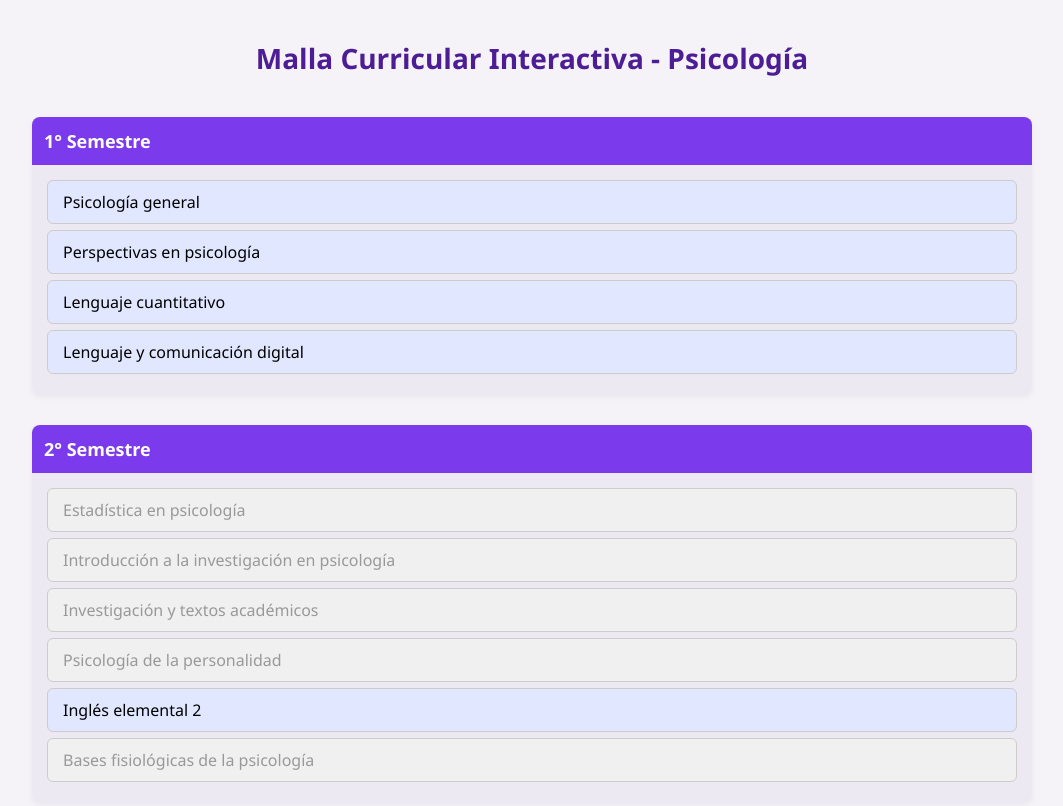
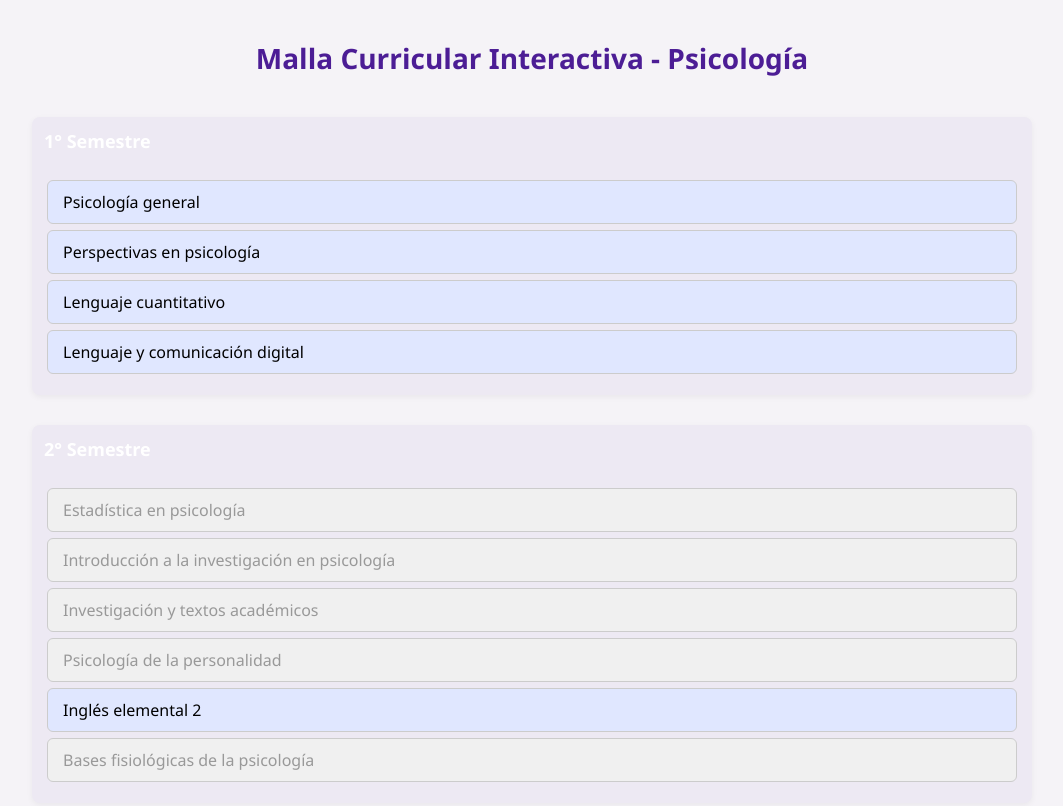
Before and after one commit to iBryanCevallos/malla-psicologia-udla3, a plain HTML site: page index.html in a window 1280 px wide. Shown: the top 806 px of the page, without its empty margins (108-1171 px from the left). Drawn offline with Linux system fonts and the light colour scheme.

Commit message:
style.css

```diff
--- a/style.css
+++ b/style.css
@@ -22,7 +22,7 @@ h1 {
 }
 
 .semestre h2 {
-  background: #7c3aed; /* morado fuerte */
+  background: #77c3aed; /* morado fuerte */
   color: white;
   padding: 12px;
   margin: -15px -15px 15px -15px;
```
